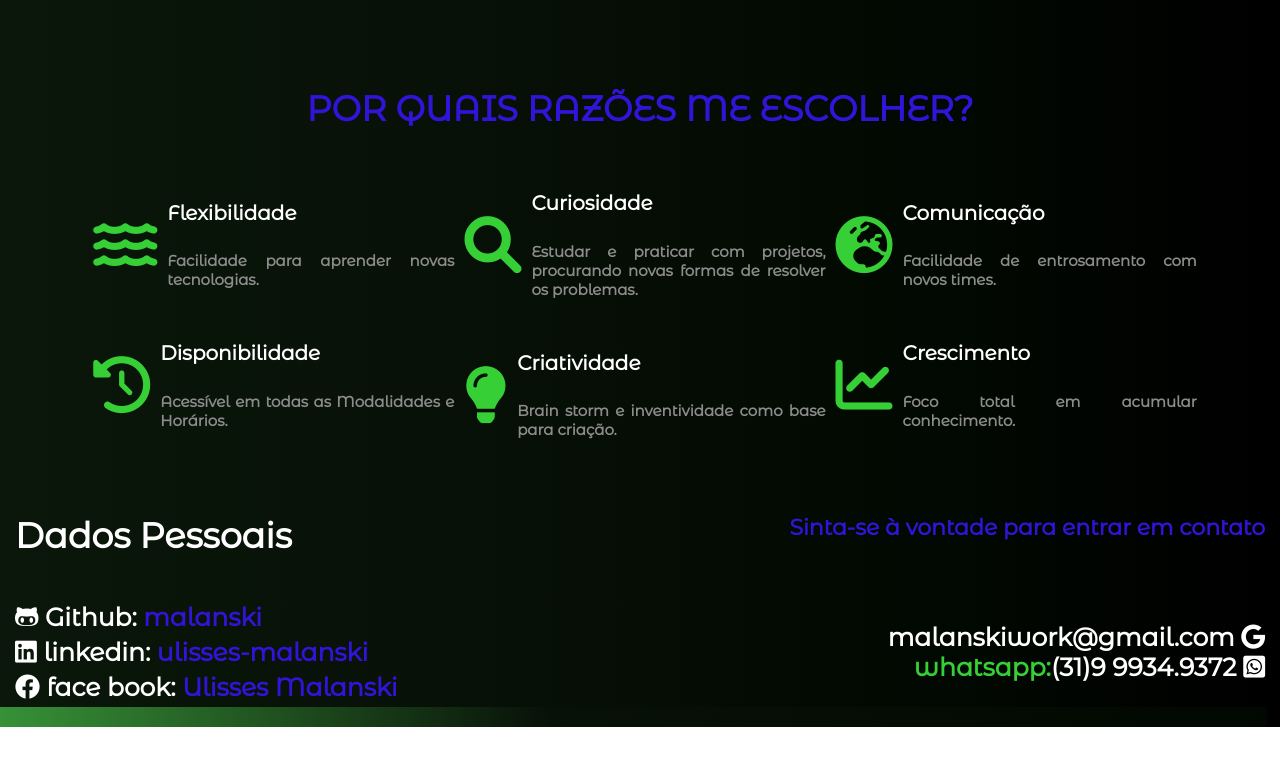
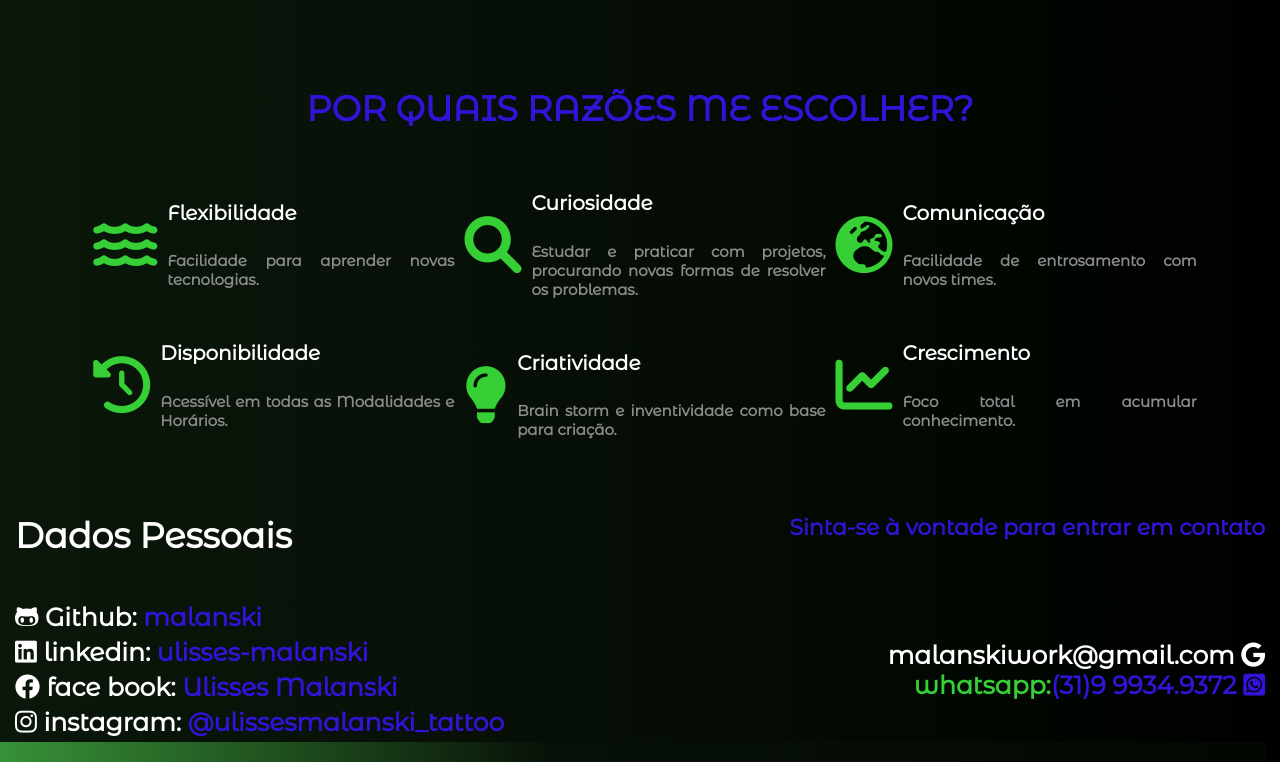
Before and after one commit to malanski/MyResume, a website: page index.html in a window 1280 px wide. Shown: the part 1936-2698 px from the top of the page. Before the commit the page ends 2663 px from the top, so only its background shows below. Drawn offline with Linux system fonts and the light colour scheme.

```diff
--- a/index.html
+++ b/index.html
@@ -236,12 +236,18 @@
                     <i class="fab fa-linkedin"></i> linkedin: <a href="https://linkedin.com/in/ulisses-malanski">ulisses-malanski</a>
                 </h5>
                 <h5>
-                    <i class="fab fa-facebook"></i> face book: <a href="">Ulisses Malanski</a>
+                    <i class="fab fa-facebook"></i> face book: <a href="https://www.facebook.com/ulisses.malanski">Ulisses Malanski</a>
+                </h5>
+                <h5>
+                    <i class="fab fa-instagram"></i> instagram: <a href="https://www.instagram.com/ulissesmalanski_tattoo/">@ulissesmalanski_tattoo</a>
                 </h5>
             </div>
             <h5 class="fone">
                 malanskiwork@gmail.com <i class="fab fa-google"></i><br>
-                <span class="green">whatsapp:</span>(31)9 9934.9372 <i class="fab fa-whatsapp-square"></i>
+                <a href="https://chatwith.io/s/ulisses-malanski" title="Whatsapp Web messager link">
+                    <span class="green">whatsapp:</span>(31)9 9934.9372 <i class="fab fa-whatsapp-square"></i>
+                </a>
+
             </h5>
         </div>
     </footer>
```
Also changed, not shown: calculatorx-01.png (added), colorGame-01.png (added), pokelojaCard-01.png (added), pokelojaReact-01.png (added), 4 other files.
